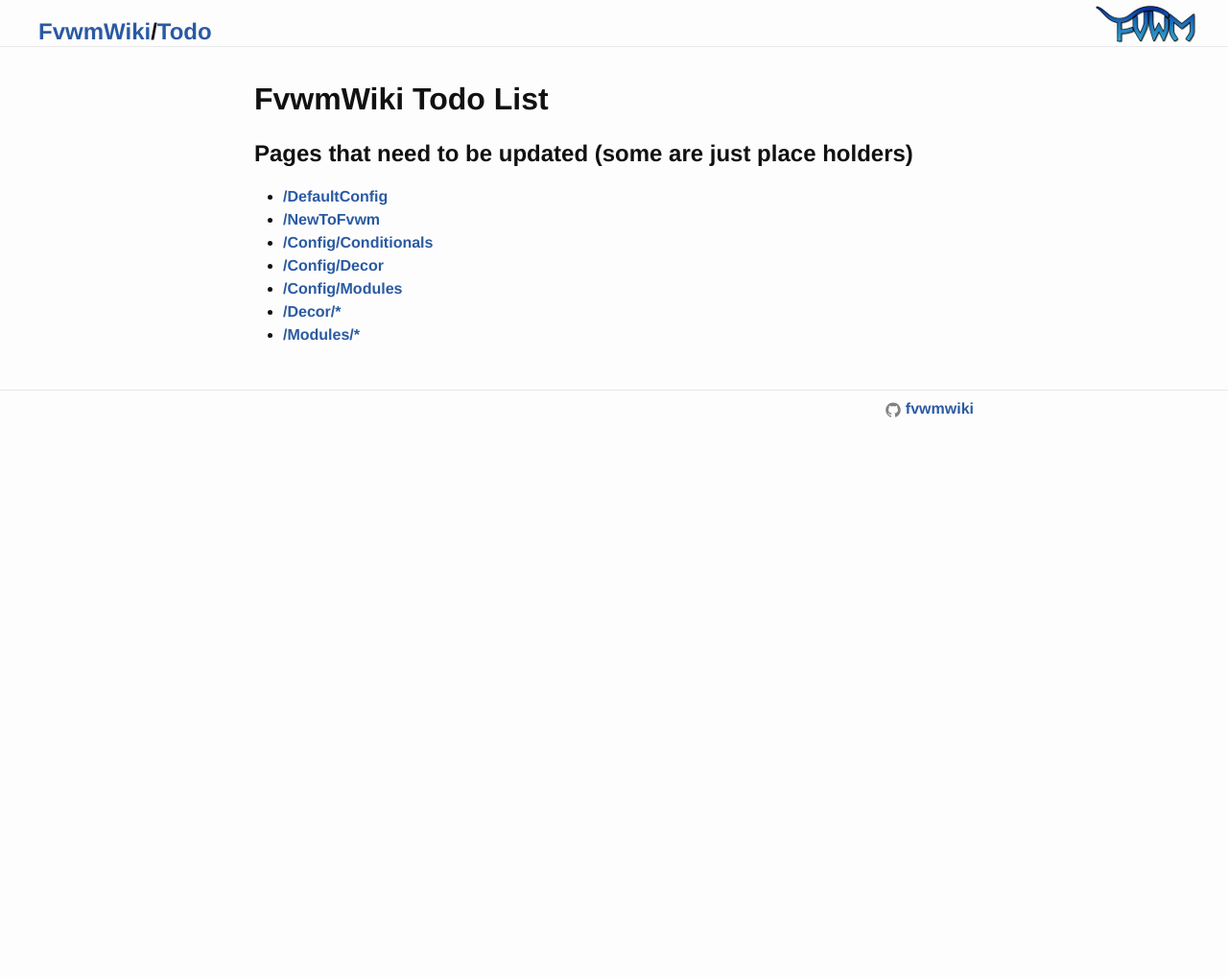
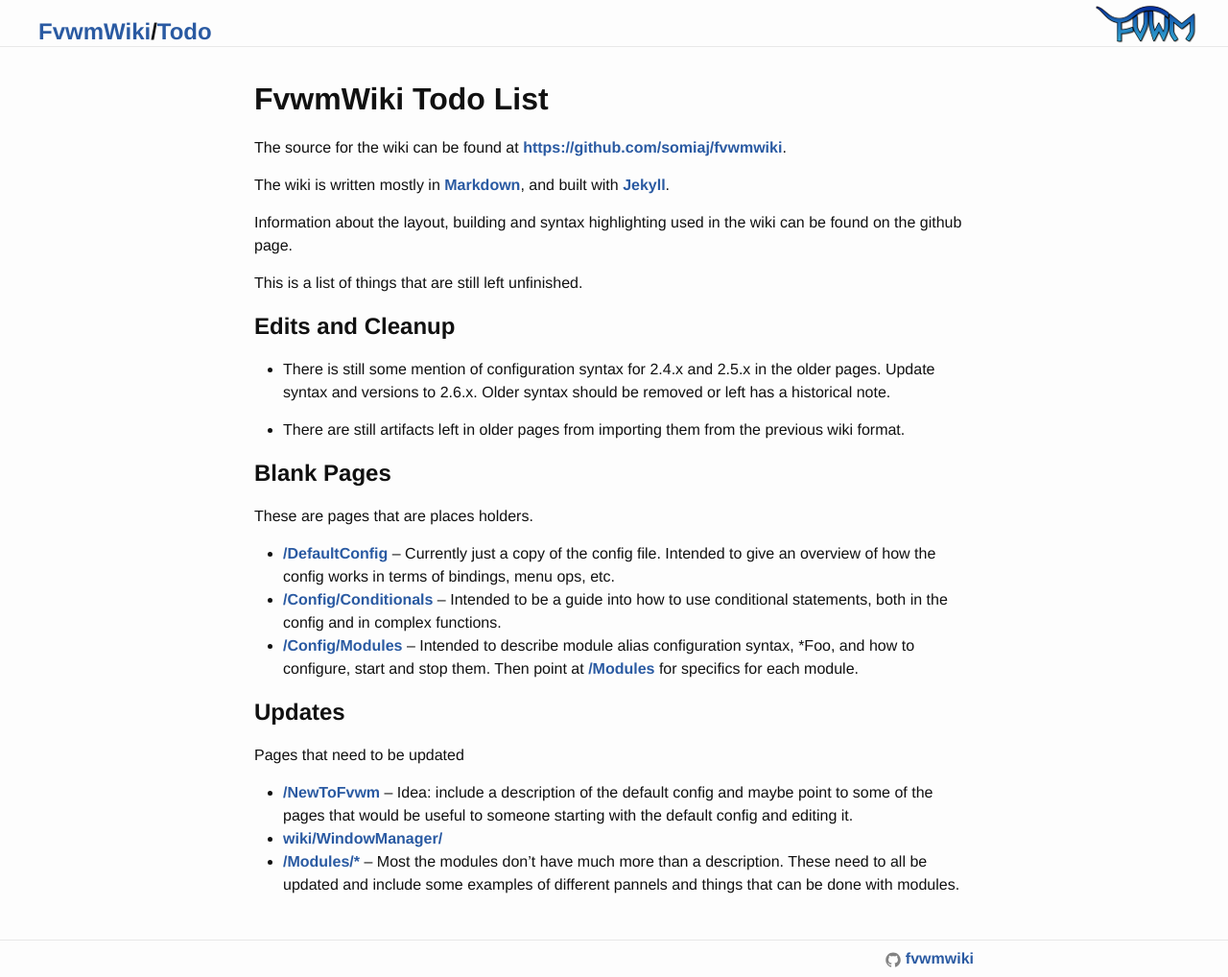
Before and after one commit to somiaj/fvwmwiki, a Jekyll site: the page built from Todo/index.md, in a window 1280 px wide. Shown: the whole page at 96% size. Built offline with Jekyll 4.4.1, drawn with Linux system fonts in a browser that asks for light colours; before the commit the page ends 900 px from its top, so only the background shows below that.

Commit message:
Update Todo
  * /Todo updated and added descriptions.

```diff
--- a/Todo/index.md
+++ b/Todo/index.md
@@ -5,13 +5,47 @@ title : Todo List
 
 # FvwmWiki Todo List
 
+The source for the wiki can be found at
+<https://github.com/somiaj/fvwmwiki>.
 
-## Pages that need to be updated (some are just place holders)
+The wiki is written mostly in [Markdown](
+https://github.com/adam-p/markdown-here/wiki/Markdown-Cheatsheet),
+and built with [Jekyll](https://jekyllrb.com/).
 
-+ [/DefaultConfig](/wiki/DefaultConfig)
-+ [/NewToFvwm](/wiki/NewToFvwm)
-+ [/Config/Conditionals](/wiki/Config/Conditionals)
-+ [/Config/Decor](/wiki/Config/Decor)
-+ [/Config/Modules](/wiki/Config/Modules)
-+ [/Decor/\*](/wiki/Decor)
-+ [/Modules/\*](/wiki/Modules)
+Information about the layout, building and syntax highlighting
+used in the wiki can be found on the github page.
+
+This is a list of things that are still left unfinished.
+
+## Edits and Cleanup
+
++ There is still some mention of configuration syntax for 2.4.x and 2.5.x in the
+  older pages. Update syntax and versions to 2.6.x. Older syntax should be removed
+  or left has a historical note.
+
++ There are still artifacts left in older pages from importing them from the
+  previous wiki format.
+
+## Blank Pages
+
+These are pages that are places holders.
+
++ [/DefaultConfig](/wiki/DefaultConfig) -- Currently just a copy of the config file.
+  Intended to give an overview of how the config works in terms of bindings, menu ops, etc.
++ [/Config/Conditionals](/wiki/Config/Conditionals) -- Intended to be a guide into how
+  to use conditional statements, both in the config and in complex functions.
++ [/Config/Modules](/wiki/Config/Modules) -- Intended to describe module alias
+  configuration syntax, \*Foo, and how to configure, start and stop them.
+  Then point at [/Modules](/wiki/Modules) for specifics for each module.
+
+## Updates
+
+Pages that need to be updated
+
++ [/NewToFvwm](/wiki/NewToFvwm) -- Idea: include a description of the default config
+  and maybe point to some of the pages that would be useful to someone starting
+  with the default config and editing it.
++ [wiki/WindowManager/](/wiki/WindowManager)
++ [/Modules/\*](/wiki/Modules) -- Most the modules don't have much more than a
+  description. These need to all be updated and include some examples of different
+  pannels and things that can be done with modules.
```
Also changed, not shown: index.md (+10 -9 lines).
